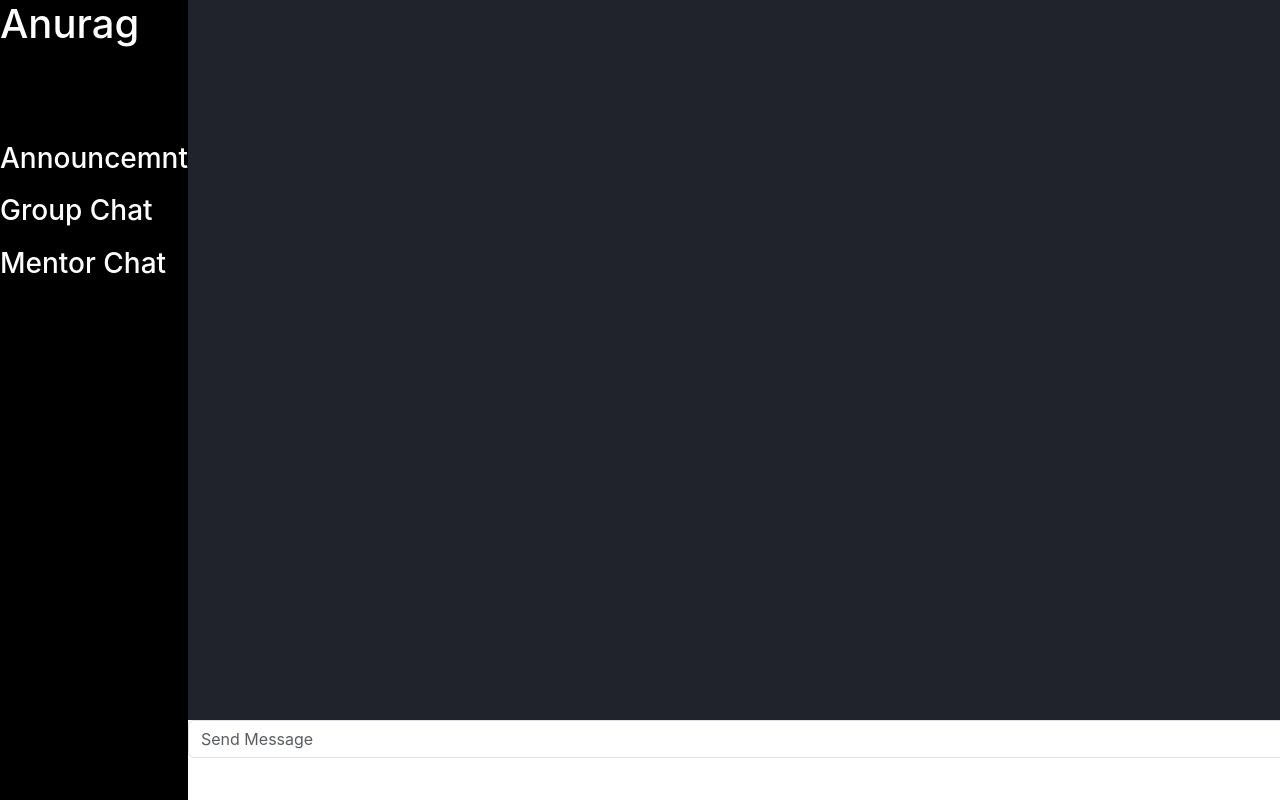
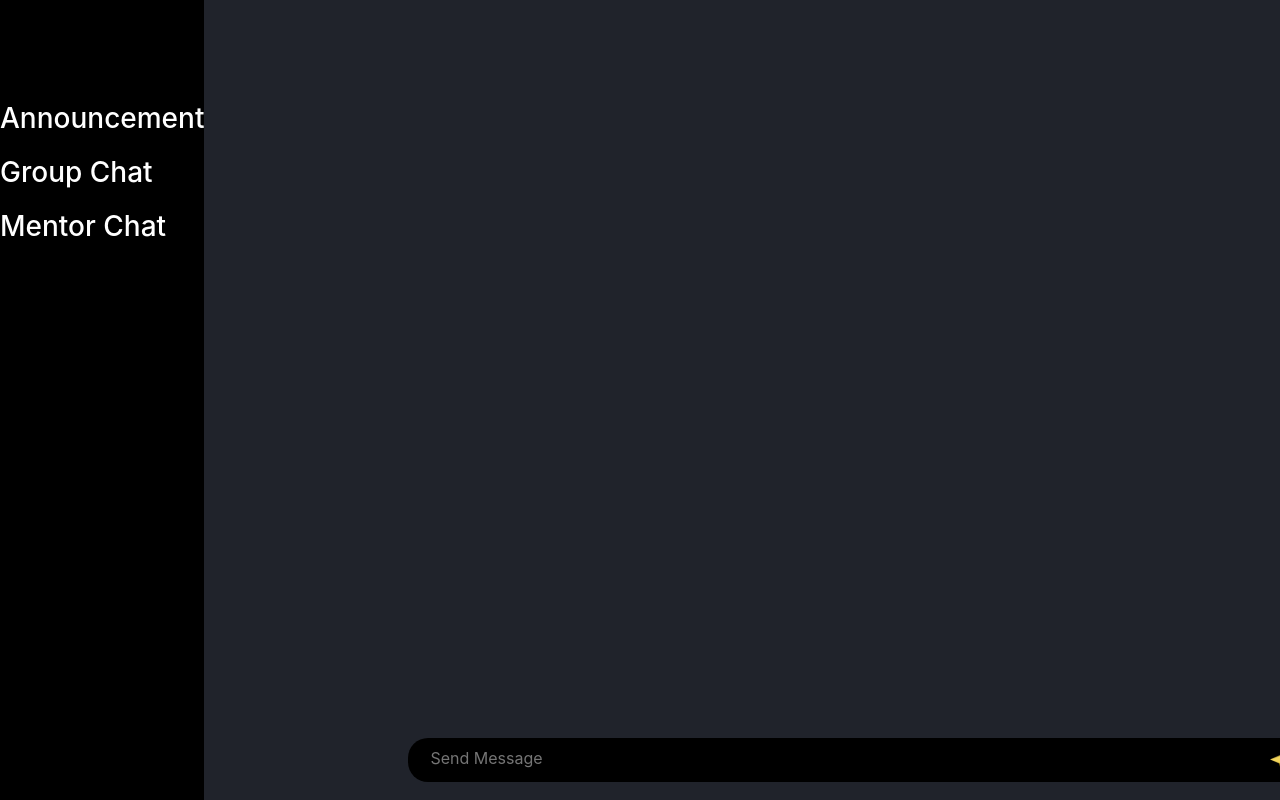
Before and after one commit to AdityaSurve/duhacks-disfolio, a React (Create React App) app: page /chat in a window 1280 px wide. Shown: the top 800 px of the page. Built offline with nearby package versions, Linux system fonts and the light colour scheme; no server answers; the database is empty.

Commit message:
fourth-commit

```diff
--- a/src/App.js
+++ b/src/App.js
@@ -14,6 +14,7 @@ import { useState } from 'react';
 function App() {
   const [hackid,setHackid]=useState('');
   const [teamid,setTeamId]=useState('');
+  const [userid,setUser]=useState('');
   return (
     <Router>
       <div>
@@ -21,9 +22,9 @@ function App() {
         <Route element={<Home/>} exact path="/" />
         <Route element={<SignIn/>} exact path="/signup" />
         <Route element={<LogIn/>} exact path="/login" />
-        <Route element={<User hackid={hackid} setHackid={setHackid} teamid={teamid} setTeamId={setTeamId} />} exact path="/user" />
+        <Route element={<User setUser={setUser} hackid={hackid} setHackid={setHackid} teamid={teamid} setTeamId={setTeamId} />} exact path="/user" />
         <Route element={<Organizer />} exact path="/org" />
-        <Route element={<Chat hackid={hackid} setHackid={setHackid} teamid={teamid} setTeamId={setTeamId}  />}  path="/chat" />
+        <Route element={<Chat hackid={hackid} setHackid={setHackid} teamid={teamid} setTeamId={setTeamId} userid={userid}  />}  path="/chat" />
         </Routes>
 
       </div>
--- a/src/pages/ChatBar/chatbar.jsx
+++ b/src/pages/ChatBar/chatbar.jsx
@@ -1,17 +1,19 @@
 import React from "react";
 import './chat-bar.css'
-function ChatBar({setChatInd,chatInd}){
+import { useNavigate } from "react-router";
+function ChatBar({setChatInd,chatInd,userid}){
+    const navigate=useNavigate();
     return(
         <div class='chat-bar'>
 
-            <div class='profile'>
-               <h1 style={{color:'white'}}>Anurag</h1>
+            <div class='profile' onClick={()=>{navigate(-1)}}>
+               <h1 style={{color:'white'}}>{userid}</h1>
 
             </div>
 
             <div style={{marginTop:'50%' }} class='channels'>
                 <div onClick={()=>setChatInd(0)}>
-                    <h3 style={{color:'white' ,marginTop:'10%'}}>Announcemnt</h3>
+                    <h3 style={{color:'white' ,marginTop:'10%'}}>Announcement</h3>
                 </div>
                 <div onClick={()=>setChatInd(1)}>
                     <h3 style={{color:'white' ,marginTop:'10%'}}>Group Chat</h3>
--- a/src/pages/ChatFeed/chat-room.jsx
+++ b/src/pages/ChatFeed/chat-room.jsx
@@ -1,9 +1,8 @@
 import React, { useEffect } from "react";
 import "./chatroom.css";
 
-
 import { useState, useRef } from "react";
-import Avatar from 'react-avatar';
+import Avatar from "react-avatar";
 import {
   getAuth,
   createUserWithEmailAndPassword,
@@ -14,8 +13,8 @@ import {
   signOut,
 } from "firebase/auth";
 // import { useCollectionData } from 'react-firebase-hooks/firestore';
-import { FontAwesomeIcon } from '@fortawesome/react-fontawesome'
-  import { faTrash,faEdit } from '@fortawesome/free-solid-svg-icons'
+import { FontAwesomeIcon } from "@fortawesome/react-fontawesome";
+import { faTrash, faEdit } from "@fortawesome/free-solid-svg-icons";
 
 //   const element =
 import {
@@ -34,201 +33,203 @@ import { useCollection } from "react-firebase-hooks/firestore";
 
 import { orderBy, limit } from "firebase/firestore";
 
-function ChatRoom({db, Hackathon, Team,Channels,messageref, dummy,chatInd }) {
-    const[edit,toggleEdit]=useState(-1);
+function ChatRoom({
+  userid,
+  db,
+  Hackathon,
+  Team,
+  Channels,
+  messageref,
+  dummy,
+  chatInd,
+}) {
+  const [edit, toggleEdit] = useState(-1);
   const [data, setdata] = useState([]);
   const [dataId, setdataId] = useState([]);
-  const [edittext,setEditText]=useState('');
-  var user="anurag";
-
+  const [edittext, setEditText] = useState("");
+  var user = userid;
 
   //   console.log(chatInd);
 
-  console.log(data);
 
 
-    useEffect(()=>{
+  useEffect(
+    () => {
       // console.log(chatInd)
 
       const q = query(messageref, orderBy("createdAt"));
       onSnapshot(q, (data) => {
         let temp = [];
-            let ids=[];
+        let ids = [];
         data.docs.map((item) => {
           temp.push({ ...item.data() });
-              ids.push(item.id)
+          ids.push(item.id);
           //   console.log(dataId)
         });
         setdata(temp);
-            setdataId(ids)
+        setdataId(ids);
       });
 
+      //   dummy.current.scrollIntoView({ behavior: 'smooth' });
+    },
+    [chatInd],[]
 
-
-
-        //   dummy.current.scrollIntoView({ behavior: 'smooth' });
-
-    },[chatInd],[])
-    useEffect(()=>{
-        dummy.current.scrollIntoView({ behavior: 'smooth' });
-    },[data])
-
+  );
+  useEffect(() => {
+    dummy.current.scrollIntoView({ behavior: "smooth" });
+  }, [data]);
 
   return (
-    <div class="chat-room" style={{ overflow: "scroll" }}>
-      {data.map((item,index) => {
-        return ChatMessage({item,index});
+    <div class="chat-room" style={{ overflowY: "scroll" }}>
+      {data.map((item, index) => {
+        return ChatMessage({ item, index });
       })}
       <span ref={dummy}></span>
     </div>
   );
-      function handleToggleEdit({index}){
-
-        if(edit===-1){
+  function handleToggleEdit({ index }) {
+    if (edit === -1) {
       toggleEdit(index);
-        }
-        else if(edit===index){
+    } else if (edit === index) {
       toggleEdit(-1);
-        }
-        else{
+    } else {
       toggleEdit(index);
     }
   }
 
-
-
-
-
-  function ChatMessage({item,index}) {
-    var a=item?.createdAt?.toDate()?.toString()?.substring(16, 24);
-    console.log(a);
-    if(user===item?.user){
+  function ChatMessage({ item, index }) {
+    var a = item?.createdAt?.toDate()?.toString()?.substring(16, 24);
+    // console.log(a);
+    if (user === item?.user) {
       return (
+        <div>
+           {index - 1 < 0 ||
+              !(data[index - 1]?.user === data[index]?.user) ? (
+                <div class="d-flex" style={{marginLeft:'20px', marginTop:'10px' }}>
+                  <Avatar name={item?.user} size="40" round="20px" />
+                  <p >{item?.user}</p>
+                </div>
+              ) : (
+                <div style={{ width: "40px" }}></div>
+              )}
+          <div class="d-flex msg-component">
+            <div className="msg-box-send " style={{ marginTop: "20px" }}>
 
 
               <div>
-    <div class='d-flex msg-component'>
-
-      <div className="msg-box " style={{marginTop:'20px'}}>
-      {
-            ((index-1<0) ||!(data[index-1]?.user===data[index]?.user))?
-            <div class='d-flex' style={{marginBottom:'20px'}}>
-                 <Avatar name={item?.user} size="40" round='20px' />
-                <p>{item?.user}</p>
-
-            </div>
-
-            :
-            <div style={{width:'40px'}}></div>
-
-
-
-        }
-
-<div>
-<p style={{marginLeft:'20px',fontSize:'13px'}}>{a}</p>
+                <p  class='p-text'style={{ marginLeft: "20px", fontSize: "13px" }}>{a}</p>
                 <div class="border-0 chat-bubble-send">
-
-                <p class=" ">
-                    {item.text }
-                </p>
+                  <p  class='p-text'>{item.text}</p>
                 </div>
               </div>
 
+              {/* <p style={{backgroundColor:'#A555EC' , margin:'20px'}}>{item.text}</p> */}
+            </div>
+            <div class="edit-buttons" >
+              <FontAwesomeIcon
+                onClick={() => {
+                  handleToggleEdit({ index });
+                }}
+                icon={faEdit}
+              />
 
+              <FontAwesomeIcon
+                onClick={() => {
+                  deletemsg({ index });
+                }}
+                icon={faTrash}
+              />
+            </div>
+            {edit === index ? (
+            <div class='d-flex' style={{alignItems:'center',marginTop:'30px'}}>
+              <input
+                type="text"
 
-      {/* <p style={{backgroundColor:'#A555EC' , margin:'20px'}}>{item.text}</p> */}
+                onChange={(e) => {
+                  setEditText(e.target.value);
+                }}
+              />
 
+              <button
+              class='btn'
+                style={{ height: "40px",width:'40px' }}
+                onClick={() => {
+                  if (!(edittext === "")) {
+                    editmsg(
+                      { index, edittext },
+                      toggleEdit(-1),
+                      setEditText("")
+                    );
+                  }
+                }}
+              ><img src={require('./greentick.png')} alt="" style={{height:'20px',width:'20px'}} /></button>
             </div>
-      <div class='edit-buttons' >
-      <FontAwesomeIcon onClick={()=>{handleToggleEdit({index})}} icon={faEdit} />
-
-      <FontAwesomeIcon onClick={()=>{deletemsg({index})}} icon={faTrash} />
-
-      </div>
-
-
-    </div>
-    {
-
-        edit===index?
-
-        <div >
-        <input type="text" onChange={(e)=>{setEditText(e.target.value)}} />
-        <button style={{height:'20px'}} onClick={()=>{if(!(edittext==='')){editmsg({index,edittext},toggleEdit(-1),setEditText(''))}}}>
-
-        </button>
-      </div>:
-      null
-
-    }
-
-    </div>
-
-   )
-}
-
-else{
-
-    return(
-        <div class='d-flex msg-component'>
-        <div className="msg-box d-flex">
-        {
-            (!(index-1>0) && !(data[index-1]?.user===data[index]?.user))?
-            <div >
-                 <Avatar name={item.user} size="40" round='20px' />
-
-            </div>
-
-            :
-            <div style={{width:'40px'}}></div>
-
-
-
-        }
-
-        <div class="border-0 chat-bubble-receive">
-                <p class="text-sm ">
-                    {item.text }
-                </p>
+          ) : null}
           </div>
 
         </div>
+      );
+    } else {
+      return (
+        <div>
+           {index - 1 < 0 || !(data[index - 1]?.user === data[index]?.user) ? (
+            <div style={{justifyContent:"right",marginRight:'20px' , marginTop:'30px'}} class="d-flex">
+               <p style={{marginRight:'10px',marginTop:'10px',fontWeight:'bold'}}>{item.user}</p>
+              <Avatar name={item.user} size="40" round="20px" />
+
+            </div>
+          ) : (
+            <div style={{ width: "40px" }}></div>
+          )}
+          <div className="message">
 
 
-
+          <div class="d-flex msg-component">
+            <div className="msg-box " style={{ marginTop: "20px" }}>
+              <p class='p-text' style={{ marginRight: "20px", fontSize: "13px" }}>{a}</p>
+              <div class="border-0 chat-bubble-receive">
+                <p class='p-text'>{item.text}</p>
+              </div>
+            </div>
+          </div>
+        </div>
         </div>
       );
-
     }
   }
 
-  function deletemsg({index}){
+  function deletemsg({ index }) {
     // console.log(dataId[index]);
-    const doctoupdate = doc(db, `/Hackathon/${Hackathon}/Teams/${Team}/Channels/${Channels[chatInd]}/Messages`, dataId[index])
+    const doctoupdate = doc(
+      db,
+      `/Hackathon/${Hackathon}/Teams/${Team}/Channels/${Channels[chatInd]}/Messages`,
+      dataId[index]
+    );
     deleteDoc(doctoupdate)
       .then(() => {
         console.log("deleted");
       })
       .catch((err) => {
         console.log(err.message);
-      })
+      });
   }
-  function editmsg({index,edittext}){
+  function editmsg({ index, edittext }) {
     // console.log(dataId[index]);
-    const doctoupdate = doc(db, `/Hackathon/${Hackathon}/Teams/${Team}/Channels/${Channels[chatInd]}/Messages`, dataId[index])
+    const doctoupdate = doc(
+      db,
+      `/Hackathon/${Hackathon}/Teams/${Team}/Channels/${Channels[chatInd]}/Messages`,
+      dataId[index]
+    );
     updateDoc(doctoupdate, {
-        text: edittext
+      text: edittext,
     })
       .then(() => {
         console.log("updated");
       })
       .catch((err) => {
-          console.log(err.message);
-        })
+        // console.log(err.message);
+      });
   }
-
-
 }
 
 export default ChatRoom;
--- a/src/pages/ChatFeed/chatfeed.jsx
+++ b/src/pages/ChatFeed/chatfeed.jsx
@@ -27,22 +27,22 @@ const app=firebase.initializeApp({
   const firestore = firebase.firestore();
   const analytics = firebase.analytics();
   const db = getFirestore(app);
-function ChatFeed({Hackathon,Channels,Team,chatInd}){
+function ChatFeed({Hackathon,Channels,Team,chatInd,userid}){
   // console.log(Channels[chatInd]);
   var messageref = collection(db, `/Hackathon/${Hackathon}/Teams/${Team}/Channels/${Channels[chatInd]}/Messages`)
   useEffect(()=>{
      messageref = collection(db, `/Hackathon/${Hackathon}/Teams/${Team}/Channels/${Channels[chatInd]}/Messages`)
-  },[chatInd])
+  },[chatInd],[])
 
 
   const dummy = useRef();
   const [text,settext]=useState('');
 
   return (
-    <div >
-       <ChatRoom Hackathon={Hackathon} Channels={Channels} Team={Team} messageref={messageref} dummy={dummy} chatInd={chatInd} db={db}/>
+    <div style={{height:'100vh'}}>
+       <ChatRoom userid={userid} Hackathon={Hackathon} Channels={Channels} Team={Team} messageref={messageref} dummy={dummy} chatInd={chatInd} db={db}/>
 
-<SendBox text={text} settext={settext} messageref={messageref} firebase={firebase} dummy={dummy} />
+<SendBox  userid={userid}  text={text} settext={settext} messageref={messageref} firebase={firebase} dummy={dummy} />
     </div>
 
 
--- a/src/pages/ChatFeed/chatroom.css
+++ b/src/pages/ChatFeed/chatroom.css
@@ -7,7 +7,7 @@
 .msg-component{
     /* margin: 20px; */
 
-    justify-content: space-between;
+    /* justify-content: space-between; */
 }
 .edit-buttons{
     display: none;
@@ -18,34 +18,78 @@
 .msg-component:hover > .edit-buttons {
     display:flex;
     width: 50px;
-    justify-content: space-between;
+    /* justify-content: space-between; */
+    margin-top: 40px;
 
   }
-  .msg-box{
-    margin: 0;
+  .msg-box-send{
+    margin-right: 50px;
   }
   #edit-box{
     display: none;
+
   }
   .chat-bubble-send {
     background: #A555EC;
     color: #000 !important;
     border-radius: 3px 20px 20px 20px;
     display: block;
-    max-width: 100%;
+    width: auto;
+    max-width: 500px;
     padding: 7px 13px 7px 13px;
     margin-left: 20px;
 
-}p{
+}
+.p-text{
     margin:0;
-    padding:0
+    width: auto;
+    max-width: 400px;
+    width: auto;
+    padding:0;
+    word-break: break-word;
 }
+
+/* word-break: break-all    */
+
 .chat-bubble-receive{
     background: white;
     color: #000 !important;
-    border-radius: 3px 20px 20px 20px;
+    border-radius: 20px 3px 20px 20px;
     display: block;
     max-width: 100%;
     padding: 7px 13px 7px 13px;
+    margin-right: 20px;
+}
+.message{
+    display: flex;
+    justify-content: right;
+}
+
+
+.form-control{
+    background-color: transparent;
+    /* color: white; */
+}
+.send{
+    background-color: #000;
+    border-radius:20px ;
+    width: 70%;
+}
+.send-tf{
+    background-color: #000;
+    color: white;
+    border: none;
+    width: 87%;
+    height: 40px;
     margin-left: 20px;
 }
+textarea:focus, input:focus{
+    outline: none;
+}
+.send-div{
+    display: flex;
+    justify-content: center;
+    align-items: center;
+    background-color:rgba(32,35,43,255) ;
+    height: 10%;
+}
--- a/src/pages/ChatFeed/send-box.jsx
+++ b/src/pages/ChatFeed/send-box.jsx
@@ -1,7 +1,7 @@
 import React from "react";
 import { collection, addDoc, getDocs, doc, updateDoc, deleteDoc ,onSnapshot,query,where} from "firebase/firestore";
 
-function SendBox({settext,text,messageref,firebase,dummy}){
+function SendBox({userid,settext,text,messageref,firebase,dummy}){
 
     const sendMessage = async (e) => {
         e.preventDefault();
@@ -12,7 +12,8 @@ function SendBox({settext,text,messageref,firebase,dummy}){
         await  addDoc(messageref, {
           text: text,
           createdAt: firebase.firestore.FieldValue.serverTimestamp(),
-          user:'anurag'
+          user:userid,
+          type:'participant'
         })
 
 
@@ -26,16 +27,20 @@ function SendBox({settext,text,messageref,firebase,dummy}){
 
 
     return (
-        <form id='textform' class='d-flex' onSubmit={sendMessage}>
-  <div class="form-group" style={{width:'90%'}}>
-
-    <input  class="form-control"placeholder="Send Message"  onChange={(e)=>{settext(e.target.value)}}/>
-
-  </div>
+      <div class='send-div'>
 
 
-  <button type="submit" class="btn btn-primary" >Submit</button>
+        <form id='textform' class='d-flex send' onSubmit={sendMessage}>
+
+
+    <input  class="send-tf"placeholder="Send Message"  onChange={(e)=>{settext(e.target.value)}}/>
+
+
+
+
+  <button type="submit" class="btn " ><img src={require("./send.png")} alt=""  style={{height:"30px",width:'30px'}}/></button>
 </form>
+</div>
 
     )
 
--- a/src/pages/chat-page.jsx
+++ b/src/pages/chat-page.jsx
@@ -20,7 +20,7 @@ const app=firebase.initializeApp({
   const firestore = firebase.firestore();
   const analytics = firebase.analytics();
   const db = getFirestore(app);
-function Chat({hackid,teamid}){
+function Chat({hackid,teamid,userid}){
   const { state } = useLocation();
   // var {hackathon}=state;
 
@@ -53,10 +53,10 @@ function Chat({hackid,teamid}){
 
     return(
        <div style={{width:'100%'}} class='d-flex main-chat'>
-        <ChatBar chatInd={chatInd} setChatInd={setChatInd}/>
+        <ChatBar userid={userid} chatInd={chatInd} setChatInd={setChatInd}/>
 
 
-        <ChatFeed Hackathon={hackid} Team={hackid} Channels={Channels} chatInd={chatInd} />
+        <ChatFeed userid={userid} Hackathon={hackid} Team={hackid} Channels={Channels} chatInd={chatInd} />
 
 
 
--- a/src/views/user.js
+++ b/src/views/user.js
@@ -24,7 +24,8 @@ const User =(props) => {
   const user = auth.currentUser;
   const [data, setdata] = useState({});
   const [cur, setcur] = useState({});
-
+  props.setUser(user.displayName);
+  // console.log(user.displayName)
   useEffect(() => {
     // console.log("hey")
     // console.log("Document data:", docSnap.data());
@@ -114,6 +115,7 @@ const User =(props) => {
   }
 
   const handleApply=async(id)=>{
+
     const docRef = doc(database,"hacks",id);
     updateDoc(docRef, {
       teams: arrayUnion(cur.team)
```
Also changed, not shown: src/pages/ChatFeed/greentick.png (added), src/pages/ChatFeed/send.png (added). Lines whose indentation alone changed are shown as unchanged.
